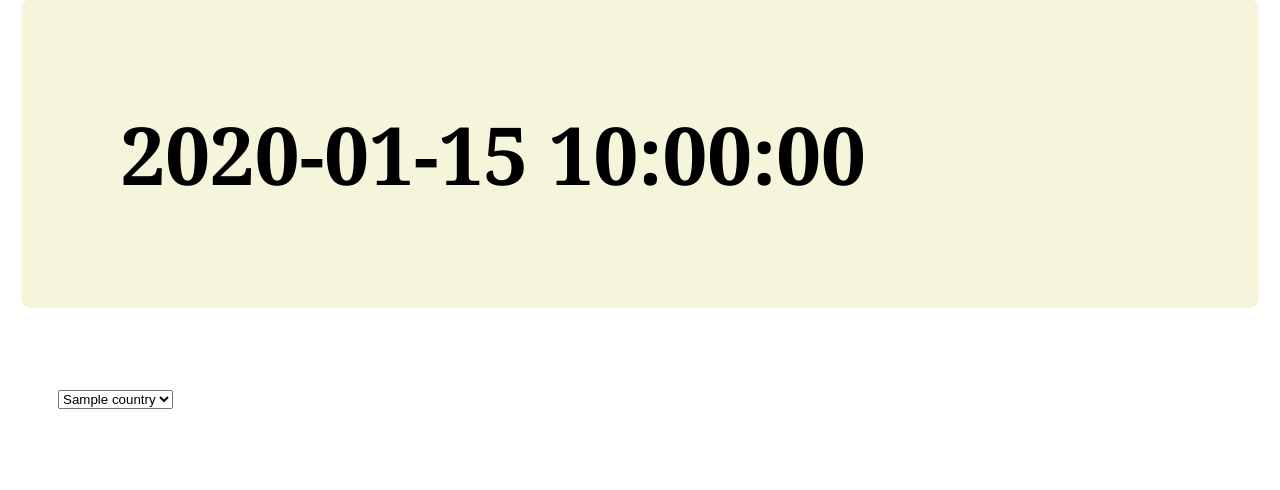
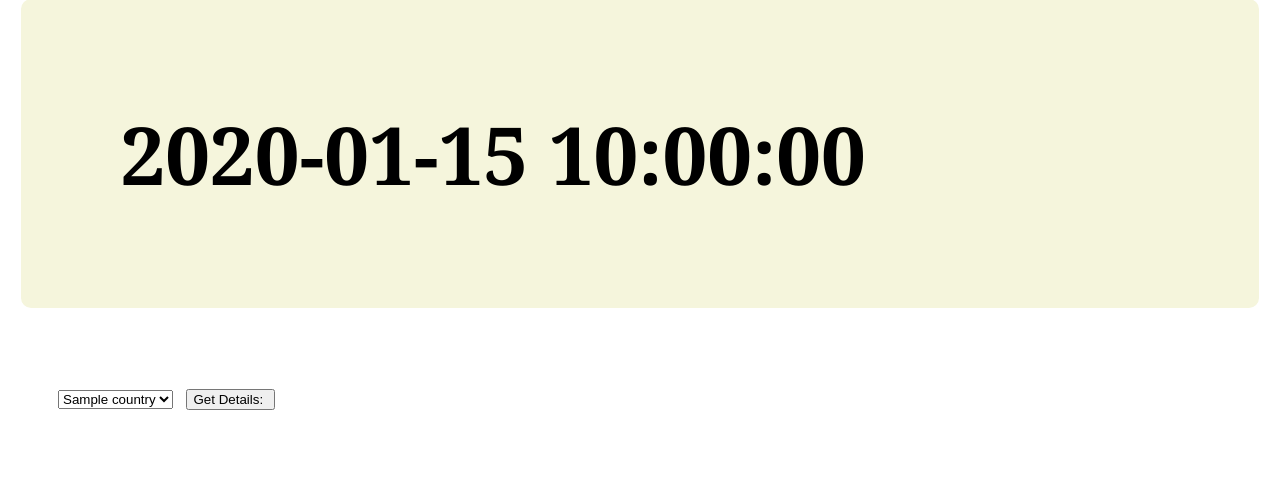
Before and after one commit to maualkla/pylab, a Flask app: template server/src/templates/lab.html in a window 1280 px wide. Shown: the part 26-516 px from the top of the page. Run offline with Flask 3, Linux system fonts and the light colour scheme; the template is opened without the code that fills it: most values are stand-ins (such as "Sample title", 1, 10 or a date in 2020).

Commit message:
seguimos

```diff
--- a/server/src/app.py
+++ b/server/src/app.py
@@ -1,4 +1,4 @@
-from flask import Flask, render_template, request, make_response, redirect
+from flask import Flask, jsonify, render_template, request, make_response, redirect
 import os, requests
 from config import Config
 
@@ -6,6 +6,7 @@ app = Flask(__name__)
 
 ## Setup env vars
 app.config.from_object(Config)
+_services = True
 
 @app.route('/')
 def index():
@@ -20,13 +21,14 @@ def lab():
     try:
         from datetime import datetime
         _now = datetime.now()
-        ## get countries list.
-        _url = str(app.config['COUNTRIES_URL']) + '/countries'
-        _header = { str(app.config['COUNTRIES_NAME']) : str(app.config['COUNTRIES_VAL'])}
-        _response = requests.get(_url, headers=_header)
-        print(_response)
-        print(_response.json())
-        _countries = _response.json()
+        if _services:
+            ## get countries list.
+            _url = str(app.config['COUNTRIES_URL']) + '/countries'
+            _header = { str(app.config['COUNTRIES_NAME']) : str(app.config['COUNTRIES_VAL'])}
+            _response = requests.get(_url, headers=_header)
+            _countries = _response.json()
+        else:
+            _countries = {}
         context = {
             '_current_date_time' : _now,
             '_countries': _countries
@@ -35,5 +37,29 @@ def lab():
     except Exception as e:
         return {"status": "An error Occurred", "error": str(e)}
 
+@app.route('/info', methods=['POST', 'PUT', 'DELETE'])
+def ip_info():
+    try:
+        if request.method == 'POST' and request.json['_ip']:
+            if _services:
+                print(" entramos a get ip ")
+                _url = str(app.config['CONF_API_LOCATION_URL'])+'/'+str(request.json['_ip'])+'?token='+str(app.config['CONF_API_LOCATION'])
+                _response = requests.get(_url)
+                if str(_response.status_code) == str(200):
+                    print(_response)
+                    _response_json = _response.json()
+                    print(_response_json)
+                    print(_response_json.get['ip'])
+                    return jsonify(_response_json), 200
+                else:
+                    print("toca retornar 300")
+                    return  jsonify({'alert': 'service unavailable. Try later again.'}), 300
+            else:
+                return  jsonify({'alert': 'service unavailable. Try later again.'}), 300
+        else:
+            return  jsonify({'alert': 'unouthorized'}), 400
+    except Exception as e:
+        return {"status": "An error Occurred", "error": str(e)}
+
 if __name__ == '__main__':
     app.run(debug=True, host='0.0.0.0', port=8080)
--- a/server/src/static/base.css
+++ b/server/src/static/base.css
@@ -11,3 +11,10 @@ h1{
     margin: 50px 50px 100px 50px;
     font-size: 50px;
 }
+._console{
+    font-family: 'Courier New', Courier, monospace;
+    font-size: 90%;
+    background-color: black;
+    border-radius: 10px;
+    color: whitesmoke;
+}
--- a/server/src/static/base.js
+++ b/server/src/static/base.js
@@ -1,5 +1,10 @@
 /// stage variables
 let errors = 0;
+let userIp = "0.0.0.0";
+
+/// Triggers
+if(document.getElementById('_get_ip_details')) document.getElementById('_get_ip_details').addEventListener('click', function (){ getIpDetails(); });
+
 
 // Function to get the client navigator version.
 navigator.sayswho= (function(){
@@ -29,6 +34,7 @@ function getIp(){
         {
             if (xhr.readyState === 4 && xhr.status === 200) {
                 //console.log(" response ok ");
+                userIp = JSON.parse(xhr.responseText)["ip"];
                 console.log(JSON.parse(xhr.responseText)["ip"]);
             }else{
                 //console.log("loading...");
@@ -42,6 +48,31 @@ function getIp(){
     xhr.send();
 }
 
+// Get Ip details:
+function getIpDetails(){
+    let xhr = new XMLHttpRequest();
+    let url = "/info";
+    let payload = {'_ip': userIp}
+    xhr.open("POST", url);
+    xhr.setRequestHeader('Content-Type', 'application/json');
+    xhr.onreadystatechange = function () {
+        try
+        {
+            if (xhr.readyState === 4 && xhr.status === 200) {
+                console.log(" response ok ");
+                console.log(JSON.parse(xhr.responseText));
+            }else{
+                console.log("loading...");
+            }
+        }
+        catch(e)
+        {
+            errors++;
+        }
+    };
+    xhr.send(JSON.stringify(payload));
+}
+
 // Actions
 console.log(navigator.sayswho); // outputs: `Chrome 62`
 getIp(); // outputs: XXX.XXX.XXX.XXX clients IP
--- a/server/src/templates/lab.html
+++ b/server/src/templates/lab.html
@@ -7,5 +7,7 @@
                 <option value='{{_x["iso2"]}}'>{{_x["name"]}}</option>
             {% endfor %}
        </select>
+       <input type="button" id="_get_ip_details" value="Get Details: ">
+       <div class="_console"></div>
     </div>
 {% endblock %}
```
